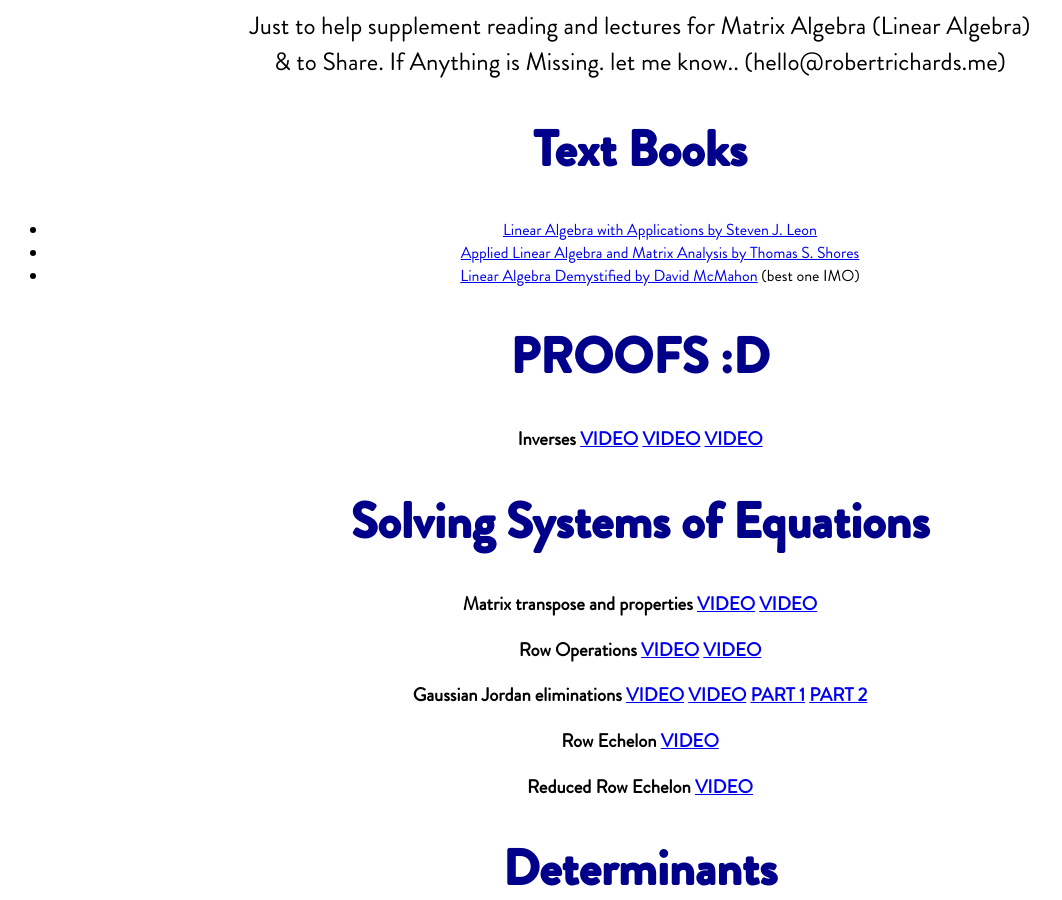
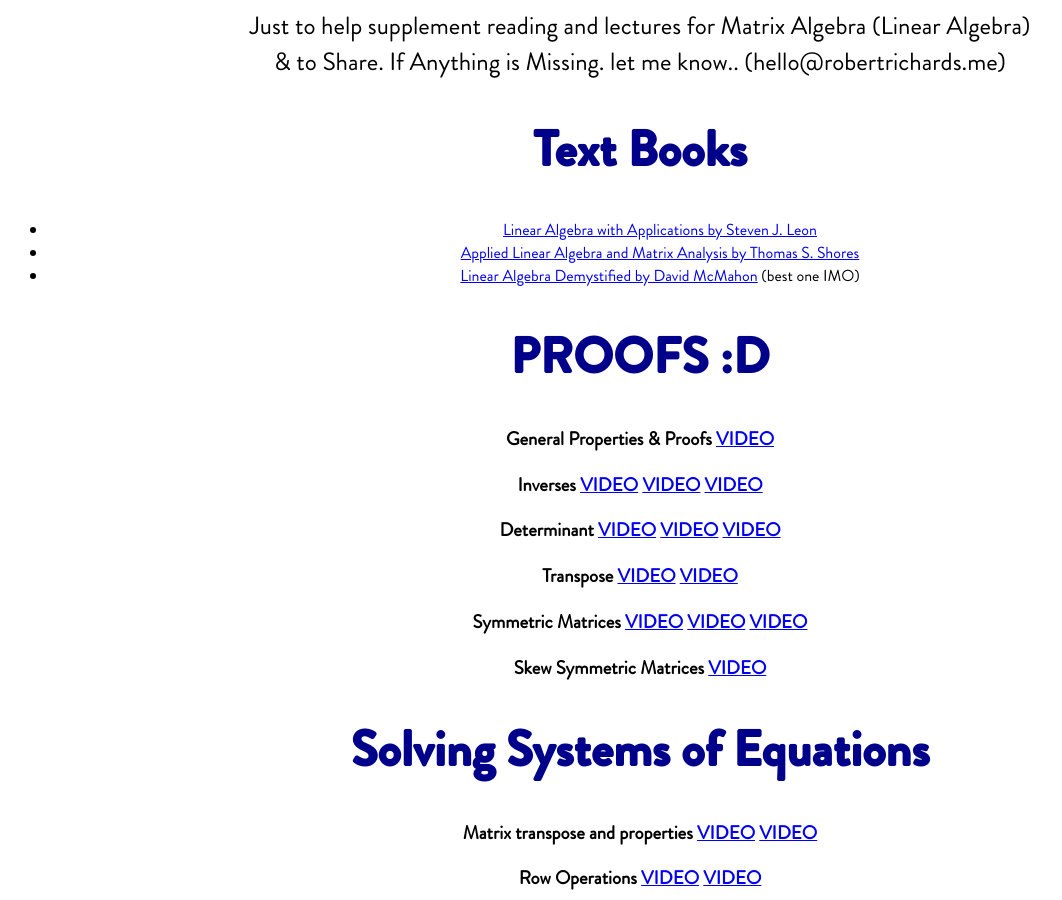
Before and after one commit to robert903/robertrichards.github.io, a Jekyll site: the page matrix/index.html, which Jekyll copies as it is, in a window 1280 px wide and 900 px high. Shown: the whole window, without its empty margins (0-1062 px from the left). Built offline with Jekyll 4.4.1, drawn with Linux system fonts in a browser that asks for light colours.

Commit message:
added proofs to matrix page

```diff
--- a/matrix/index.html
+++ b/matrix/index.html
@@ -18,16 +18,35 @@
 
     <body class="bod">
        <h1>PROOFS :D </h1>
+          <h3>General Properties & Proofs
+          <a href="https://www.youtube.com/watch?v=WlymhuRVEEM">VIDEO</a>
+          </h3>
+
            <h3>Inverses
            <a href="https://www.youtube.com/watch?v=WJfODc-3wIE">VIDEO</a>
             <a href="https://www.youtube.com/watch?v=1gToYrTTrYo">VIDEO</a>
             <a href="https://www.youtube.com/watch?v=lf_FwH06uvs">VIDEO</a>
            </h3>
-<!--
            <h3>Determinant
+               <a href="https://www.youtube.com/watch?v=UlTVC19uMpg">VIDEO</a>
+               <a href="https://www.youtube.com/watch?v=LJYCVhX7e10">VIDEO</a>
+               <a href="https://www.youtube.com/watch?v=AUT6TcjZ6TE">VIDEO</a>
+           </h3>
+           <h3>Transpose
+               <a href="https://www.youtube.com/watch?v=MuCJoH16WVY">VIDEO</a>
+               <a href="https://www.youtube.com/watch?v=oojZIFxNUgI">VIDEO</a>
+           </h3>
 
-           </h3>
--->
+           <h3>Symmetric Matrices
+            <a href="https://www.youtube.com/watch?v=rSTCCU_ZOuQ">VIDEO</a>
+            <a href="https://www.youtube.com/watch?v=wFj2VzvZjag">VIDEO</a>
+            <a href="https://www.youtube.com/watch?v=QAy9ZXNKC5I">VIDEO</a>
+            </h3>
+
+            <h3>Skew Symmetric Matrices
+            <a href="https://www.youtube.com/watch?v=QeOmE-L4NKk">VIDEO</a>
+            </h3>
+
 
         <h1>Solving Systems of Equations</h1>
             <h3>
```
